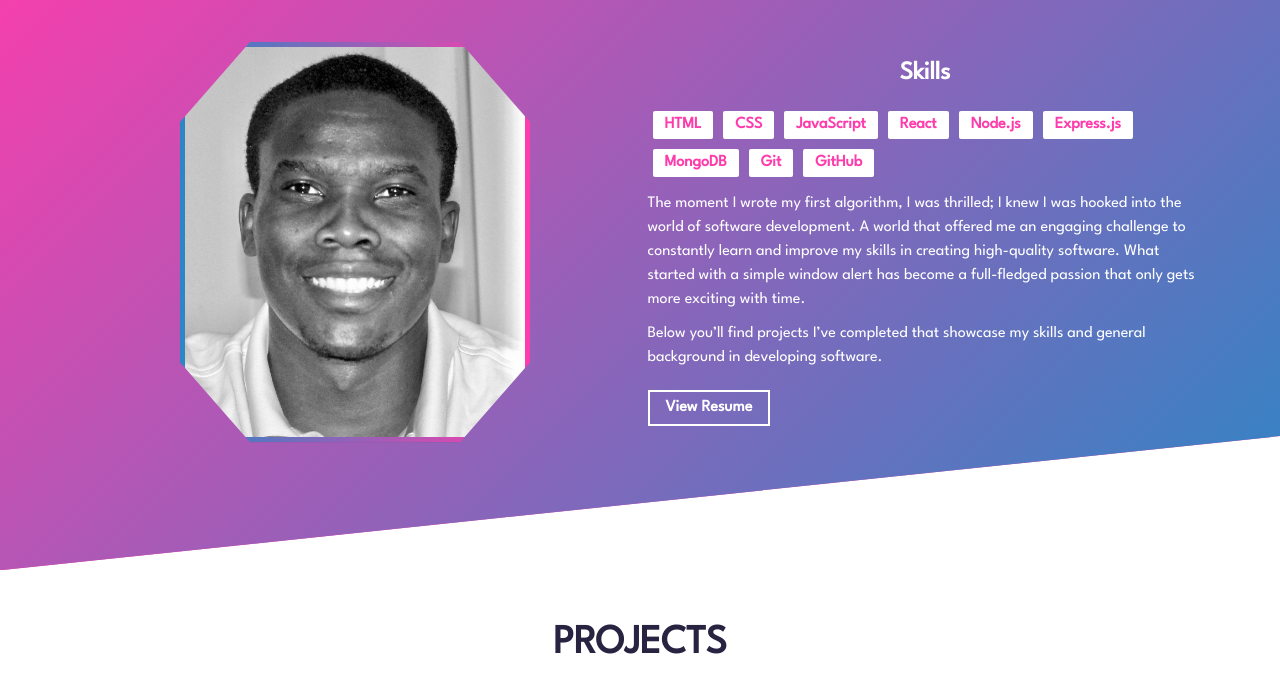
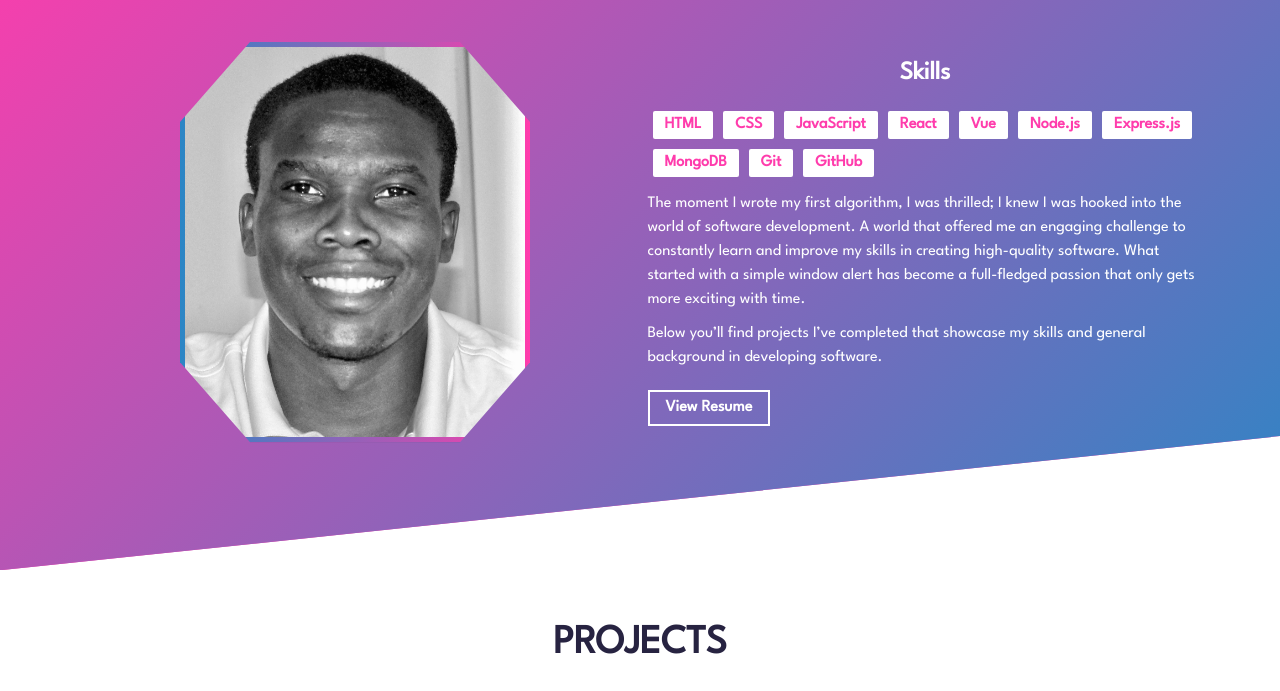
Before and after one commit to GMSTER22/portfolio-website, a website built with Parcel: page src/index.html in a window 1280 px wide. Shown: the part 901-1592 px from the top of the page. Built offline with nearby package versions, Linux system fonts and the light colour scheme.

Commit message:
Add one more skill

```diff
--- a/src/index.html
+++ b/src/index.html
@@ -76,6 +76,7 @@
                   <li class="cta-btn cta-btn--skill">CSS</li>
                   <li class="cta-btn cta-btn--skill">JavaScript</li>
                   <li class="cta-btn cta-btn--skill">React</li>
+                  <li class="cta-btn cta-btn--skill">Vue</li>
                   <li class="cta-btn cta-btn--skill">Node.js</li>
                   <li class="cta-btn cta-btn--skill">Express.js</li>
                   <li class="cta-btn cta-btn--skill">MongoDB</li>
```
Also changed, not shown: dist/index.html.
